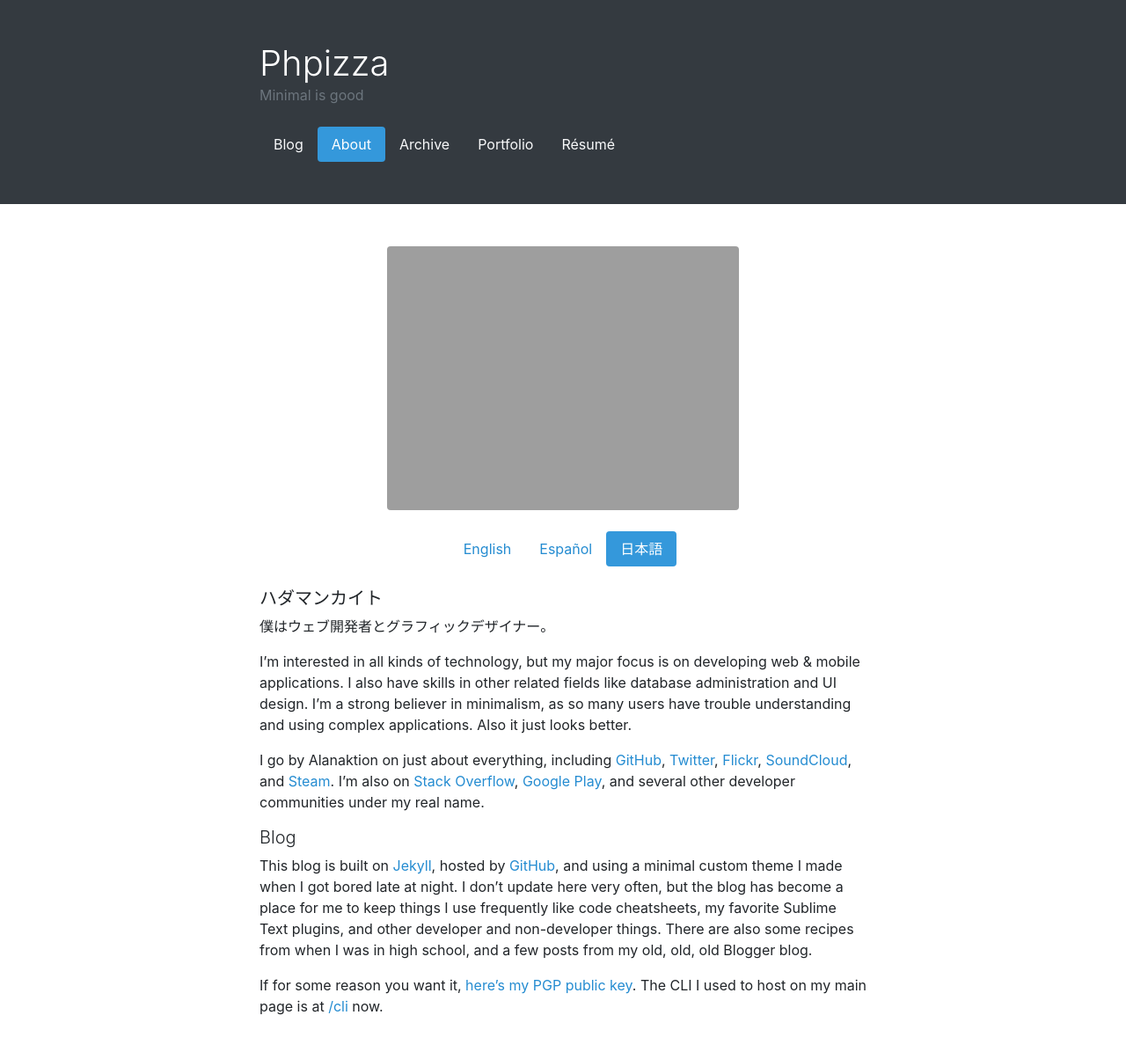
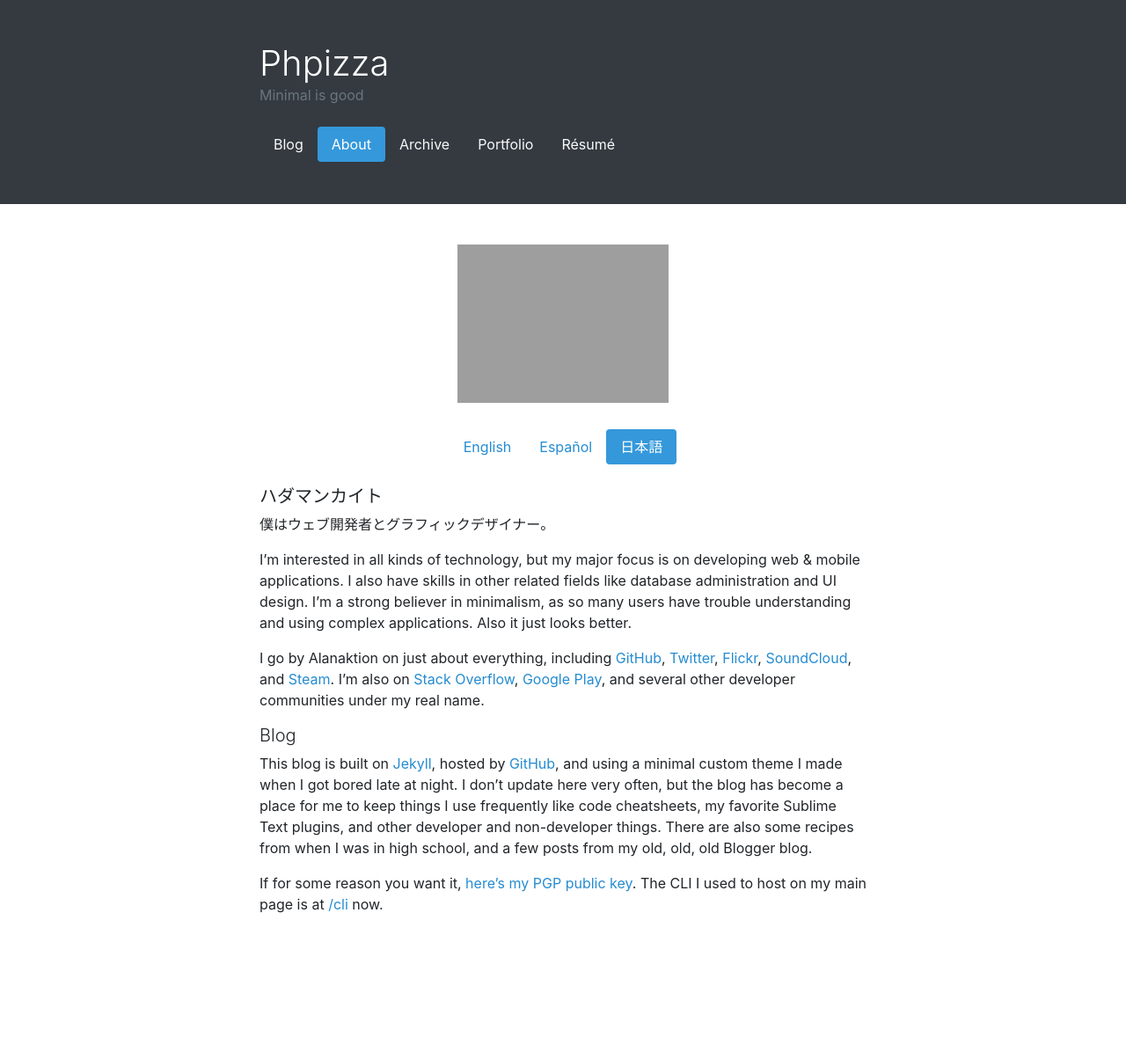
Before and after one commit to Alanaktion/alanaktion.github.io, a Jekyll site: the page built from about-ja.md, in a window 1280 px wide. Shown: the whole page at 88% size. Built offline with Jekyll 4.4.1, drawn with Linux system fonts in a browser that asks for light colours; after the commit the page ends 1088 px from its top, so only the background shows below that; grey boxes are pictures that could not be loaded.

Commit message:
Swapping profile pic for Memoji video

```diff
--- a/_layouts/page-about.html
+++ b/_layouts/page-about.html
@@ -1,14 +1,15 @@
 ---
 layout: default
 ---
-<div class="post page my-3 my-sm-5">
+<div class="post page mb-3 mb-sm-5 mt-2 mt-sm-3">
   <h1 class="page-title sr-only">{{ page.title }}</h1>
-  <img class="rounded mx-auto d-block"
-    src="https://blog.phpizza.com/assets/profile/alan-2-230h.jpg"
-    srcset="https://blog.phpizza.com/assets/profile/alan-2-460h.jpg 2x"
-    alt>
+  <video class="mx-auto d-block" style="width: 240px; height: 240px;"
+    poster="https://blog.phpizza.com/assets/profile/memoji-poster-low.jpg" muted autoplay loop>
+    <source src="https://blog.phpizza.com/assets/profile/memoji-1.m4v" type="video/mp4">
+    <img src="https://blog.phpizza.com/assets/profile/memoji-poster-low.jpg">
+  </video>
 
-  <nav class="nav nav-pills justify-content-center my-3 my-sm-4">
+  <nav class="nav nav-pills justify-content-center mb-3 mb-sm-4">
     <a class="nav-link {% if page.url == '/about/' %}active{% endif %}" href="/about/" lang="en">
       English {% if page.url == '/about/' %}
       <span class="sr-only">(current)</span>{% endif %}
```
